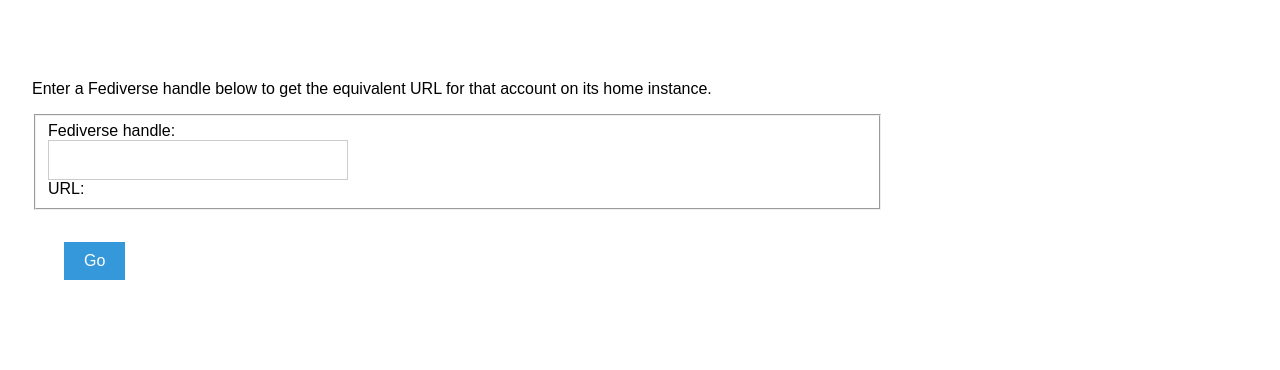
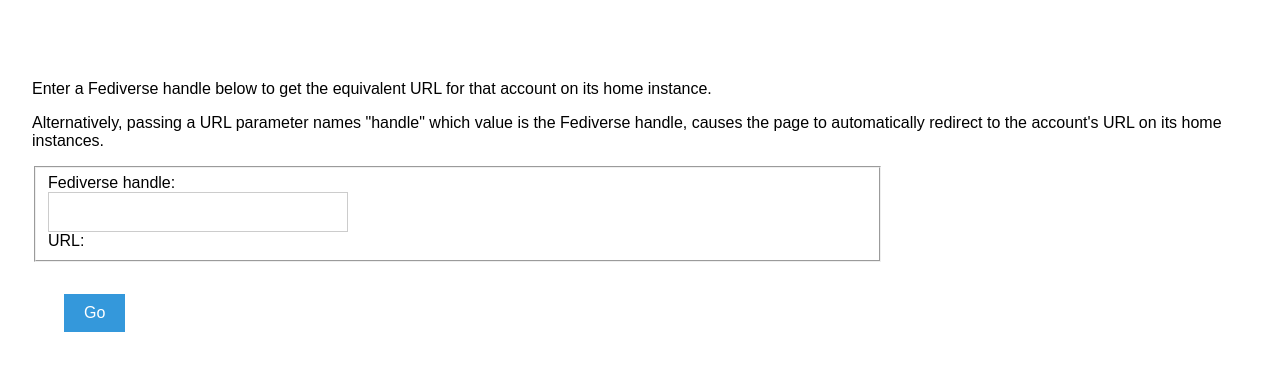
Before and after one commit to agharbeia/client-side-tools, a plain HTML site: page fediverse-handle-resolver.html in a window 1280 px wide. Drawn offline with Linux system fonts and the light colour scheme.

Commit message:
Update fediverse-handle-resolver.html
Added a description about the automatic redirection functionality.

```diff
--- a/fediverse-handle-resolver.html
+++ b/fediverse-handle-resolver.html
@@ -70,6 +70,7 @@
 	</head>
 	<body>
 		<p>Enter a Fediverse handle below to get the equivalent URL for that account on its home instance.</p>
+		<p>Alternatively, passing a URL parameter names "handle" which value is the Fediverse handle, causes the page to automatically redirect to the account's URL on its home instances.</p>
 		<form onsubmit="if (url) window.location.href = url; return false;">
 			<fieldset>
 				<label for="handle">Fediverse handle:</label>
```
